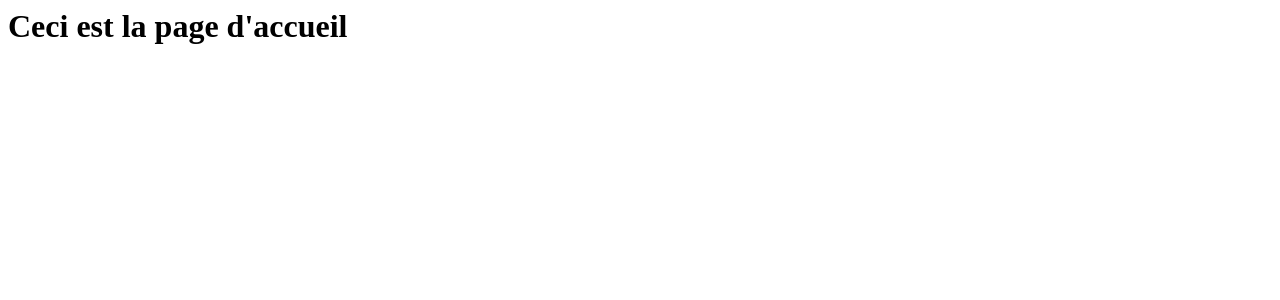
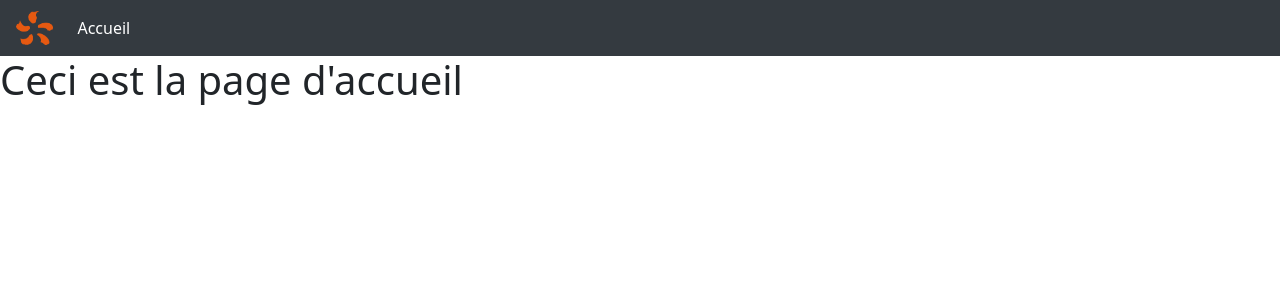
Before and after one commit to Whiletruend/dalkia-dect-tbt, a PHP site: page / in a window 1280 px wide. Shown: the top 300 px of the page. Run offline with PHP 8.4, Linux system fonts and the light colour scheme; some libraries are stand-ins or nearby versions.

Commit message:
Added the header to the project & modified the IndexController.php

```diff
--- a/app/controller/IndexController.php
+++ b/app/controller/IndexController.php
@@ -21,7 +21,8 @@
 
         public function setRenderTo($view) : void {
             $this->currentPage = $view;
-            include_once('app/view/' . $view);
+            include_once('app/view/header.php');
+            include_once('app/view/' . $view . '.php');
         }
     }
 ?>
--- /dev/null
+++ b/app/view/header.php
@@ -0,0 +1,39 @@
+<!DOCTYPE HTML>
+<html lang='fr'>
+    <head>
+        <!-- Base -->
+        <meta charset='UTF-8'>
+        <meta name='viewport' content='width=device-width, initial-scale=1'>
+        <title>Dalkia - Gestion DECT & TBT</title>
+
+
+        <!-- Adding Libraries -->
+        <link href='resources/css/bootstrap.min.css' rel='stylesheet'>
+        <link rel='stylesheet' href='https://cdn.jsdelivr.net/npm/bootstrap-icons@1.4.0/font/bootstrap-icons.css'>
+        <script src="https://code.jquery.com/jquery.js"></script>
+        <script type="text/javascript" src="resources/js/bootstrap.min.js"></script>
+        <link rel="stylesheet" href="https://use.fontawesome.com/releases/v5.6.3/css/all.css">
+        <link rel="stylesheet" href="https://stackpath.bootstrapcdn.com/bootstrap/5.0.0-alpha1/css/bootstrap.min.css" integrity="sha384-r4NyP46KrjDleawBgD5tp8Y7UzmLA05oM1iAEQ17CSuDqnUK2+k9luXQOfXJCJ4I" crossorigin="anonymous">
+
+
+        <!-- Adding Navbar -->
+        <nav class="navbar navbar-expand-lg navbar-dark bg-dark">
+            <div class="container-fluid">
+                <img src="resources/img/dalkia-logo.png" style='width: 3%;'>
+                <button class="navbar-toggler" type="button" data-bs-toggle="collapse" data-bs-target="#navbarSupportedContent" aria-controls="navbarSupportedContent" aria-expanded="false" aria-label="Toggle navigation">
+                <span class="navbar-toggler-icon"></span>
+                </button>
+                <div class="collapse navbar-collapse" id="navbarSupportedContent">
+
+                <div class='p-2'></div> <!-- Spacer -->
+
+                <!-- Base buttons -->
+                <ul class="navbar-nav me-auto mb-2 mb-lg-0">
+                    <li class="nav-item">
+                    <a class="nav-link <?= $this->currentPage == 'index' ? 'active' : '' ?>" aria-current="page" href=".">Accueil</a>
+                    </li>
+                </ul>
+            </div>
+        </nav>
+    </head>
+</html>
--- a/index.php
+++ b/index.php
@@ -14,12 +14,12 @@
     switch($action) {
         # DECT Section
         case 'dect':
-            //DectController::getInstance()->setRenderTo('dect.php');
+            //DectController::getInstance()->setRenderTo('dect');
             break;
 
         # Default page if the action is not valid
         default:
-            IndexController::getInstance()->setRenderTo('index.php');
+            IndexController::getInstance()->setRenderTo('index');
             break;
     }
 ?>
```
Also changed, not shown: resources/img/dalkia-logo.png (added), 2 other files.
